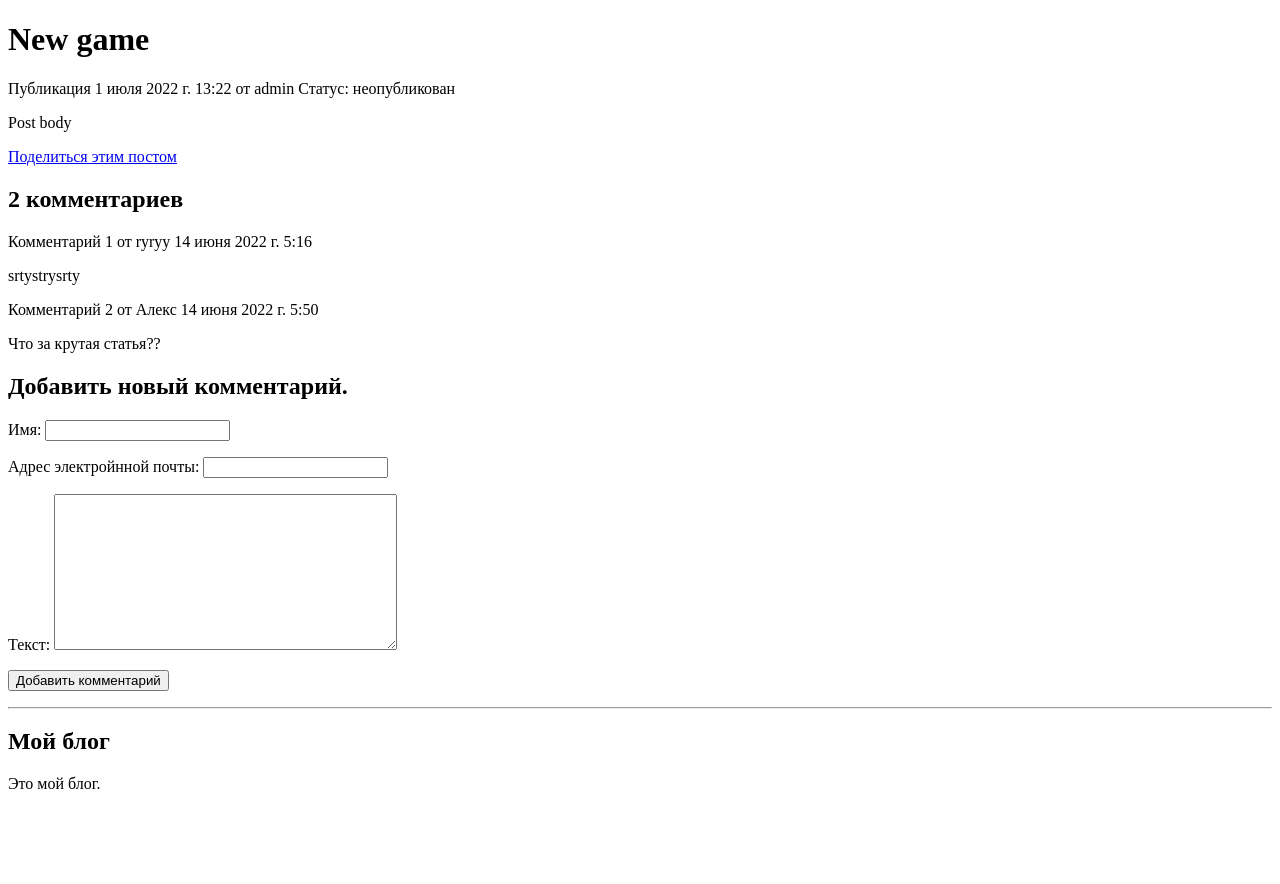
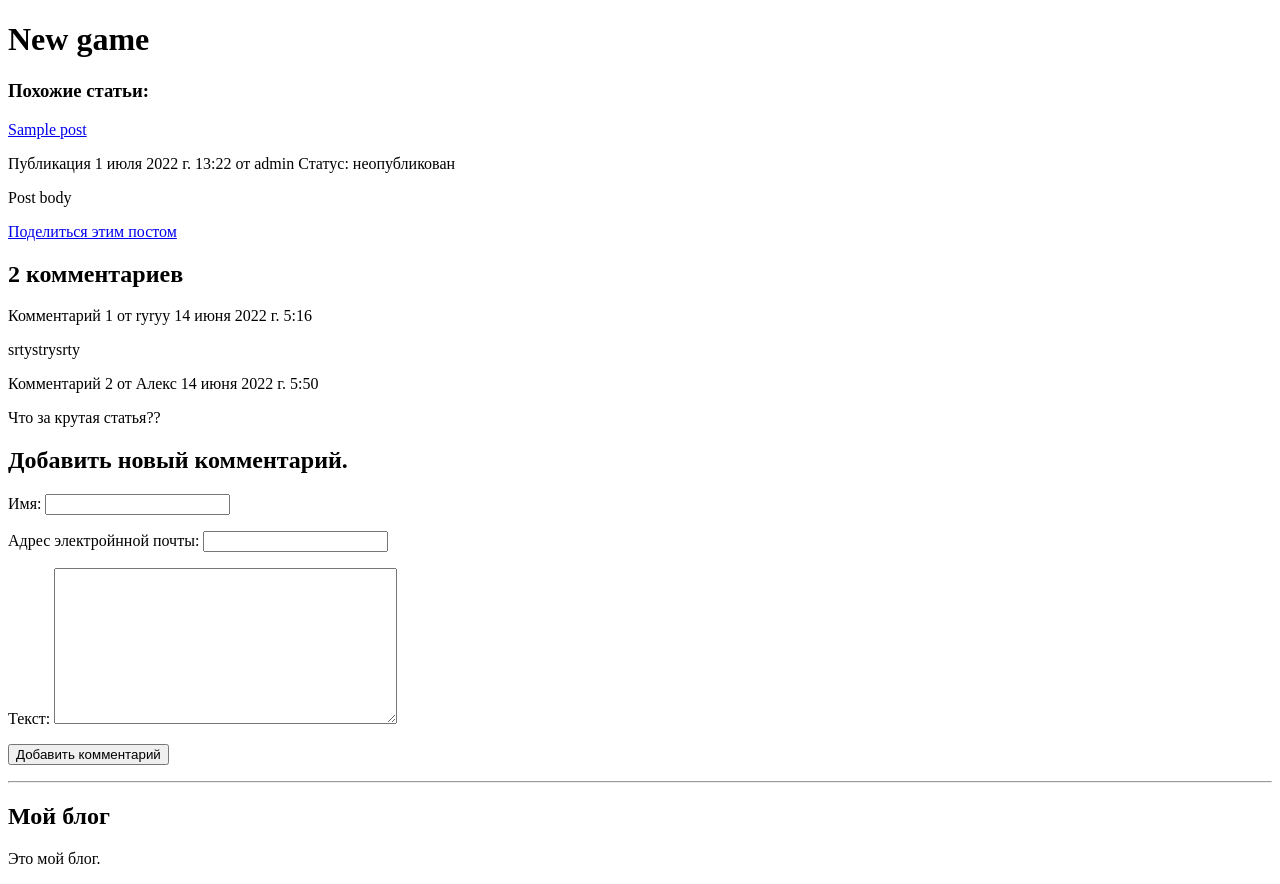
Before and after one commit to fazletdinov/myblog, a Django app: template templates/blog/post/detail.html in a window 1280 px wide. Before the commit the page ends 789 px from the top, so only its background shows below. Run offline with Django 4.2, Linux system fonts and the light colour scheme; data comes from the database, SQL or seed files in the repository; both versions use the stored data as it was after the commit; the template is opened without the code that fills it: values that come from a table or form of the project are taken from there, most other values are stand-ins (such as "Sample title", 1, 10 or a date in 2020); parts of the project's set-up code (start-up, migrations or seed data) failed here and were passed over.

Commit message:
В файл представления views.py был добавлен функционал поиска по похожим тэгам и добавлен в шаблон detail.html

```diff
--- a/templates/blog/post/detail.html
+++ b/templates/blog/post/detail.html
@@ -2,6 +2,14 @@
 {% block title %}{{ post.title}}{% endblock %}
 {% block content %}
     <h1>{{ post.title }}</h1>
+    <h3>Похожие статьи:</h3>
+        {% for post in similar_posts %}
+            <p>
+                <a href="{{ post.get_absolute_url }}">{{ post.title }}</a>
+            </p>
+        {% empty %}
+            <p>Пободных постов пока нет.</p>
+        {% endfor %}
     <p class="date">Публикация {{ post.publish }} от {{ post.author }} Статус: {{ post.status }}</p>
     {{ post.body|linebreaks }}
     <p>
```
Also changed, not shown: blog/views.py (+6 -1 lines), db.sqlite3.
